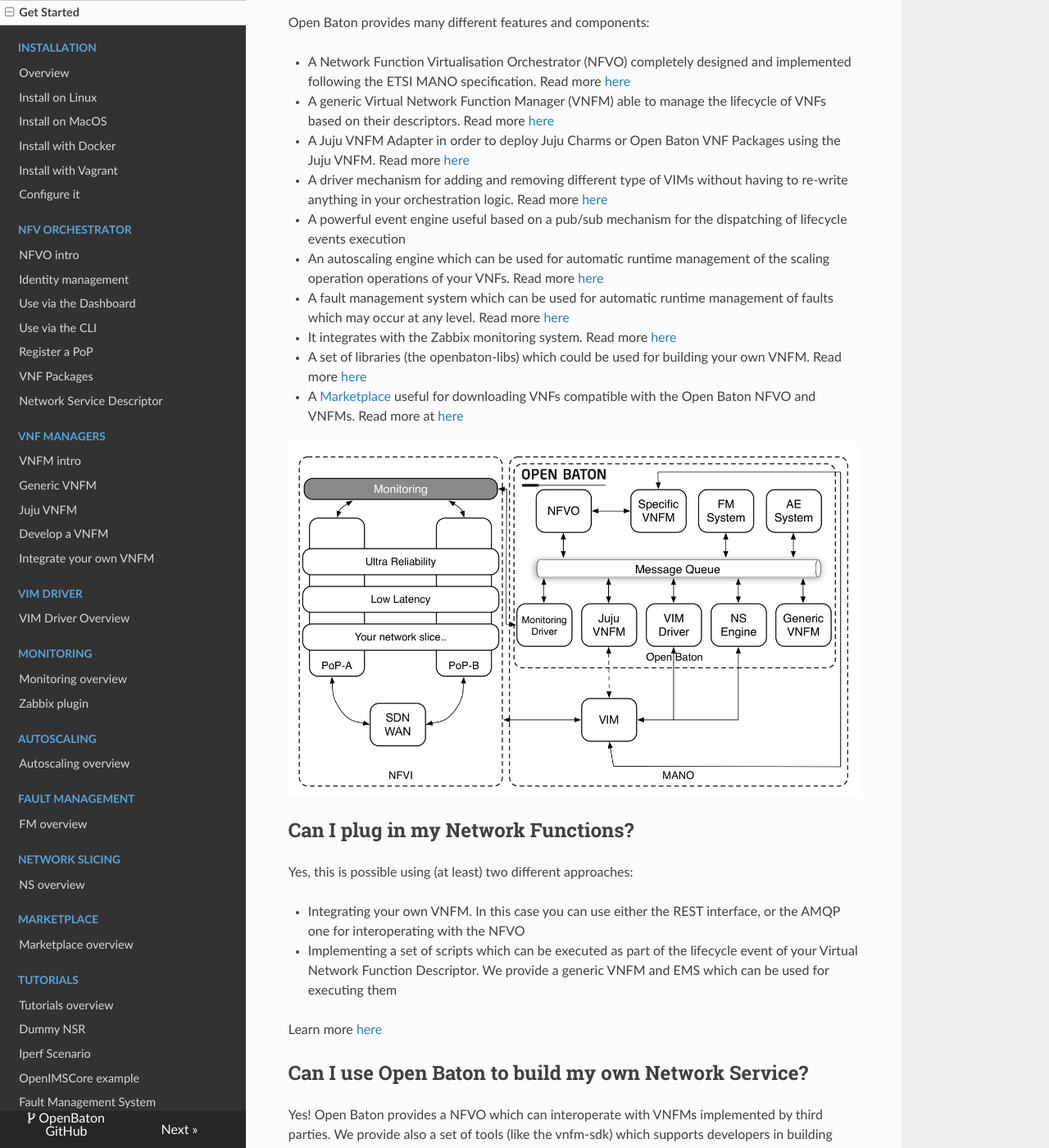
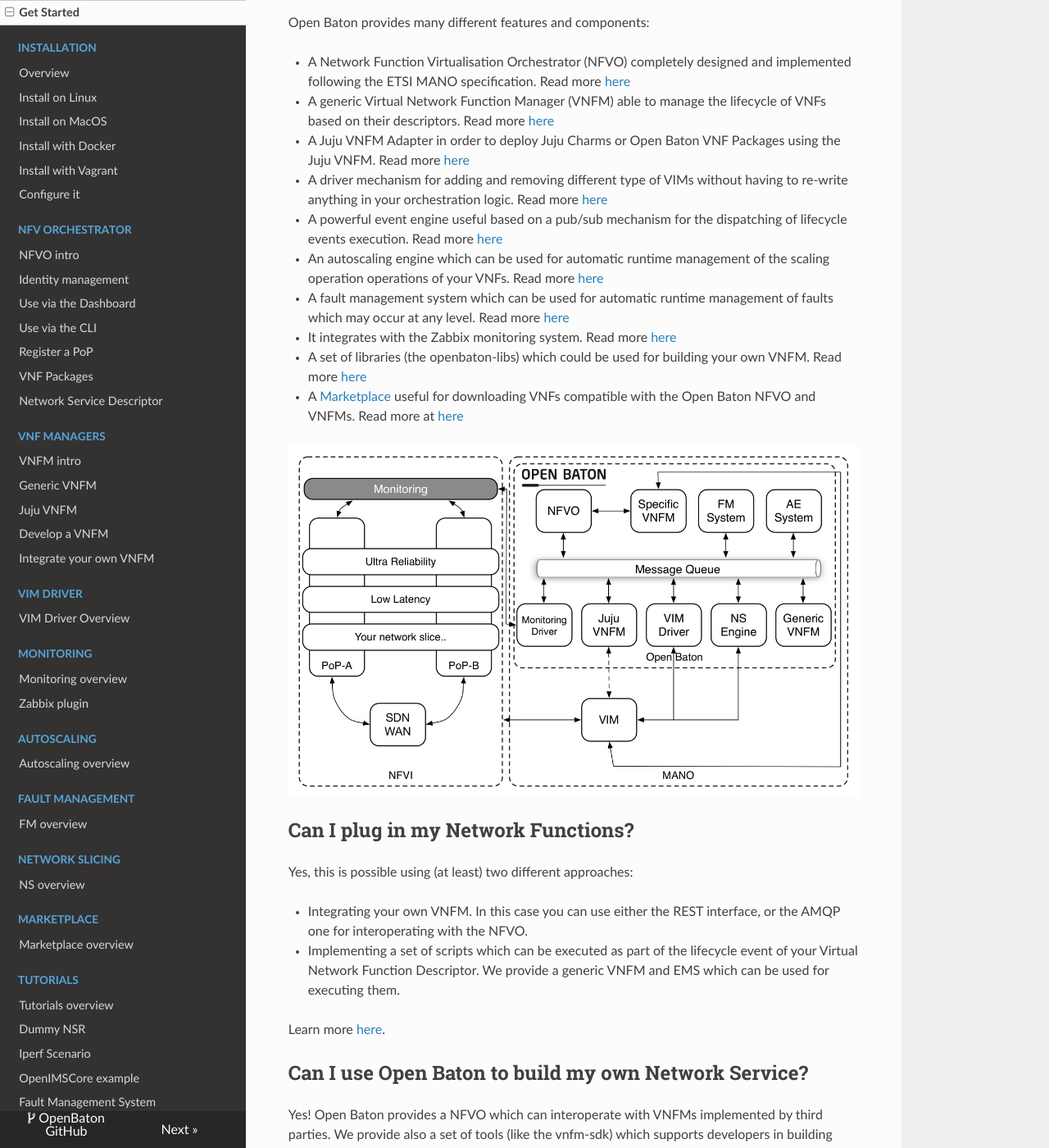
Before and after one commit to openbaton/docs, an MkDocs documentation site: the page built from docs/index.md, in a window 1280 px wide and 1400 px high, scrolled down 267 px. Shown: the whole window at 82% size. Built offline with MkDocs 1.6.1, drawn with Linux system fonts in a browser that asks for light colours; nearby versions of some CDN libraries; old or Windows-style settings are respelled for this version of MkDocs.

Commit message:
Fix: typos

```diff
--- a/docs/index.md
+++ b/docs/index.md
@@ -8,7 +8,7 @@
 * A generic Virtual Network Function Manager (VNFM) able to manage the lifecycle of VNFs based on their descriptors. Read more [here][vnfm-generic]
 * A Juju VNFM Adapter in order to deploy Juju Charms or Open Baton VNF Packages using the Juju VNFM. Read more [here][juju-vnfm]
 * A driver mechanism for adding and removing different type of VIMs without having to re-write anything in your orchestration logic. Read more [here][vim-driver]
-* A powerful event engine useful based on a pub/sub mechanism for the dispatching of lifecycle events execution
+* A powerful event engine useful based on a pub/sub mechanism for the dispatching of lifecycle events execution. Read more [here][events]
 * An autoscaling engine which can be used for automatic runtime management of the scaling operation operations of your VNFs. Read more [here][autoscaling-system]
 * A fault management system which can be used for automatic runtime management of faults which may occur at any level. Read more [here][fm-system]
 * It integrates with the Zabbix monitoring system. Read more [here][zabbix-plugin]
@@ -20,21 +20,21 @@
 ## Can I plug in my Network Functions?
 Yes, this is possible using (at least) two different approaches:
 
-* Integrating your own VNFM. In this case you can use either the REST interface, or the AMQP one for interoperating with the NFVO
-* Implementing a set of scripts which can be executed as part of the lifecycle event of your Virtual Network Function Descriptor. We provide a generic VNFM and EMS which can be used for executing them
+* Integrating your own VNFM. In this case you can use either the REST interface, or the AMQP one for interoperating with the NFVO.
+* Implementing a set of scripts which can be executed as part of the lifecycle event of your Virtual Network Function Descriptor. We provide a generic VNFM and EMS which can be used for executing them.
 
-Learn more [here][nfvo-intro]
+Learn more [here][nfvo-intro].
 
 ## Can I use Open Baton to build my own Network Service?
 Yes! Open Baton provides a NFVO which can interoperate with VNFMs implemented by third parties. We provide also a set of tools (like the vnfm-sdk) which supports developers in building their own VNFM.
 
-Learn more [here][nfvo-intro]
+Learn more [here][nfvo-intro].
 
 ## Get started
-In order to get started you can follow the [installation guide][install-guide]
+In order to get started you can follow the [installation guide][install-guide].
 
 ## Learn more
-Please refer to the "Tutorials" and "Learn More" sections for having more information about the Open Baton project. You can also learn more via our video tutorials published on the Open Baton [Youtube Channel][youtube]
+Please refer to the "Tutorials" and "Learn More" sections for having more information about the Open Baton project. You can also learn more via our video tutorials published on the Open Baton [Youtube Channel][youtube].
 
 ## What is NFV
 ETSI NFV represents a concerted telco operator initiative fostering the development of virtual network infrastructures by porting and further adapting network functions to the specific cloud environment.
```
Also changed, not shown: other parts of docs/index.md (+1 -0 lines).
